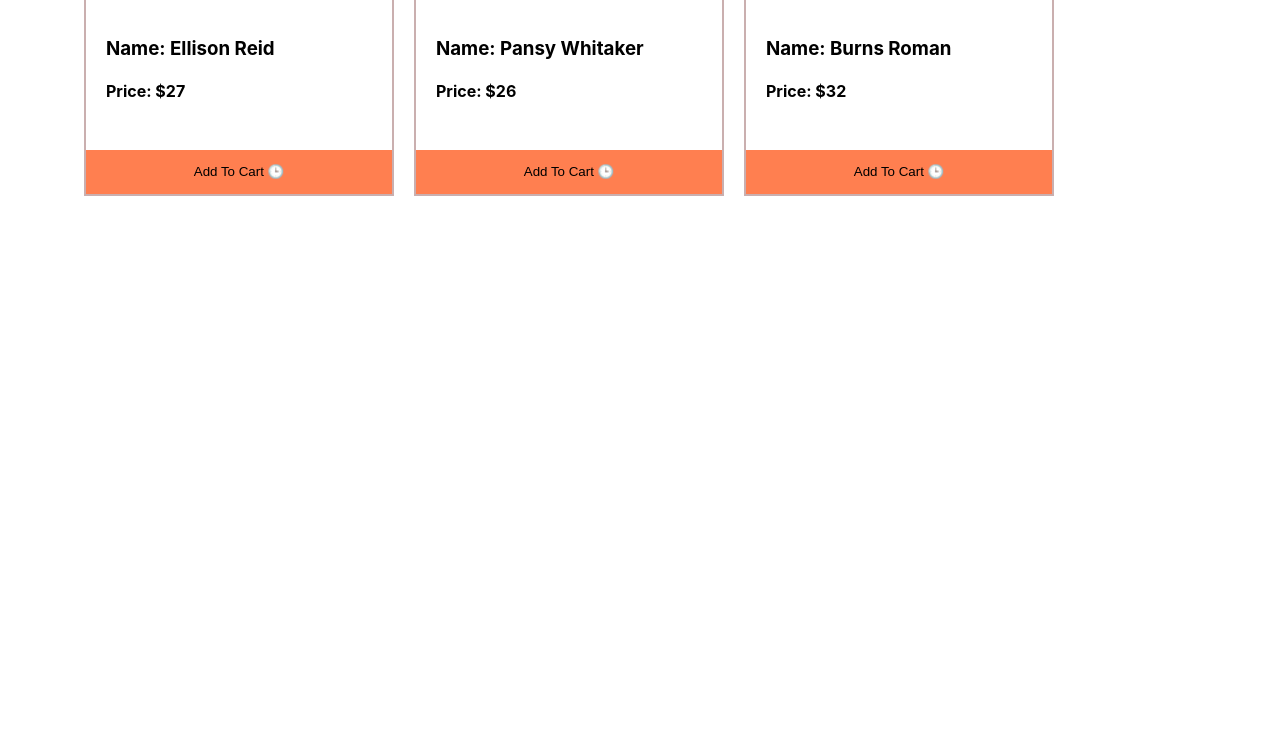
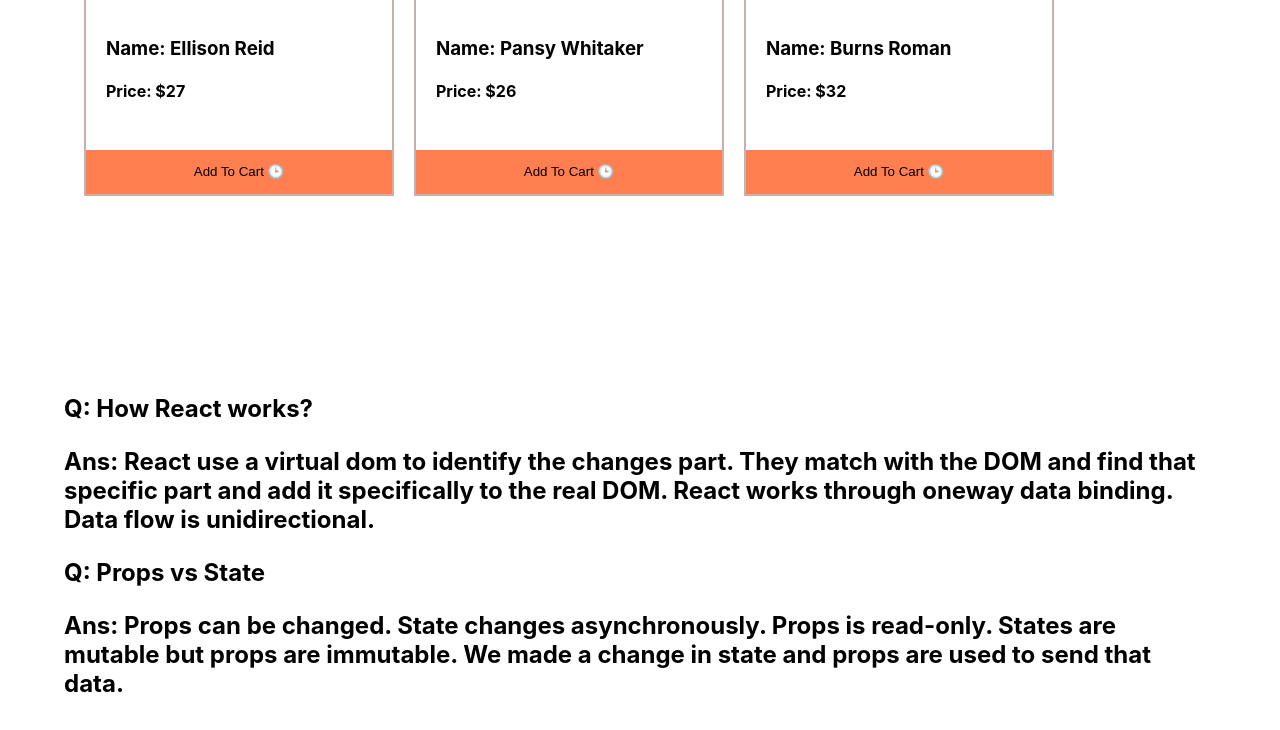
Before and after one commit to ZeroBug404/lucky-one-basic-react-website, a React (Create React App) app: page / in a window 1280 px wide. Shown: the part 1012-1742 px from the top of the page. Before the commit the page ends 1208 px from the top, so only its background shows below. Built offline with nearby package versions, Linux system fonts and the light colour scheme.

Commit message:
Ready to submit

```diff
--- a/src/App.js
+++ b/src/App.js
@@ -7,6 +7,8 @@ function App() {
     <div className="App">
         <Header></Header>
         <Shop></Shop>
+
+
     </div>
   );
 }
--- a/src/components/Cart/Cart.js
+++ b/src/components/Cart/Cart.js
@@ -19,6 +19,8 @@ const Cart = (props) => {
             <h5>This one for you: {random}</h5>
 
             <button onClick={removeAll} className='choose-agian-btn'>Choose again</button>
+
+
         </div>
     );
 };
--- a/src/components/Shop/Shop.css
+++ b/src/components/Shop/Shop.css
@@ -16,6 +16,11 @@
     height: 400px;
 }
 
+.answers{
+  margin-top: 110vh;
+  margin-bottom: 50vh;
+}
+
 /* .cart{
     margin-top: 20px;
     padding: 10px;
--- a/src/components/Shop/Shop.js
+++ b/src/components/Shop/Shop.js
@@ -57,6 +57,20 @@ const Shop = () => {
                     handleChooseOne={handleChooseOne}
                     ></Cart>
                 </div>
+
+        </div>
+        <div className="answers">
+            <h2>
+                Q: How React works?
+                <p>Ans: React use a virtual dom to identify the changes part. They match with the DOM and find that specific part and add it specifically to the real DOM.
+                React works through oneway data binding. Data flow is unidirectional.</p>
+            </h2>
+            <h2>
+                Q: Props vs State
+                <p>Ans: Props can be changed. State changes asynchronously. Props is read-only.
+                States are mutable but props are immutable.
+                We made a change in state and props are used to send that data.</p>
+            </h2>
         </div>
     </div>
   );
```
